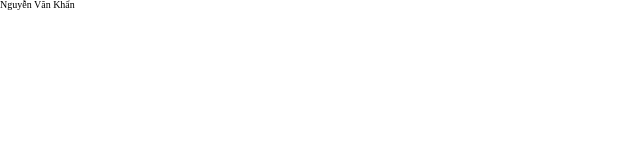
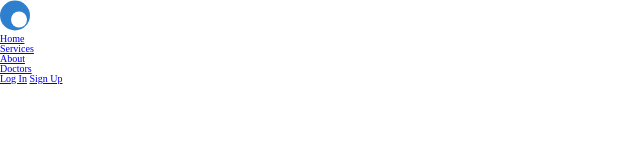
Before and after one commit to kdfmdkl/html-to-fixma-03, a plain HTML site: page index.html in a window 1280 px wide. Shown: the top 160 px of the page, without its empty margins (0-640 px from the left). Drawn offline with Linux system fonts and the light colour scheme; files that its build step writes are made by us from their sources.

Commit message:
xong html phần header-top

```diff
--- a/index.html
+++ b/index.html
@@ -95,9 +95,38 @@
     <link rel="stylesheet" href="./acset/reset.css" />
     <!-- css -->
     <link rel="stylesheet" href="./acset/style.css" />
-    <title>Document</title>
+    <title>shine smile</title>
   </head>
-  <body>
-    <h1>Nguyễn Văn Khẩn</h1>
+  <body style="height: 10000vh">
+    <header class="header">
+      <div class="container">
+        <!-- header - top -->
+        <div class="header-top">
+          <!-- logo -->
+          <div class="logo">
+            <a href="#!"
+              ><img src="./acset/img/Logo.svg" alt="shine smile"
+            /></a>
+          </div>
+          <!-- nav -->
+          <div class="nav">
+            <ul class="nav__list">
+              <li class="nav__item"><a href="#!" class="nav_link">Home</a></li>
+              <li class="nav__item">
+                <a href="#!" class="nav_link">Services</a>
+              </li>
+              <li class="nav__item"><a href="#!" class="nav_link">About</a></li>
+              <li class="nav__item">
+                <a href="#!" class="nav_link">Doctors</a>
+              </li>
+            </ul>
+          </div>
+          <!-- action -->
+          <div class="action">
+            <a href="#!" class="action__login">Log In</a>
+            <a href="#!" class="action__signup">Sign Up</a>
+        </div>
+      </div>
+    </header>
   </body>
 </html>
```
Also changed, not shown: acset/img/Logo.svg (added).
